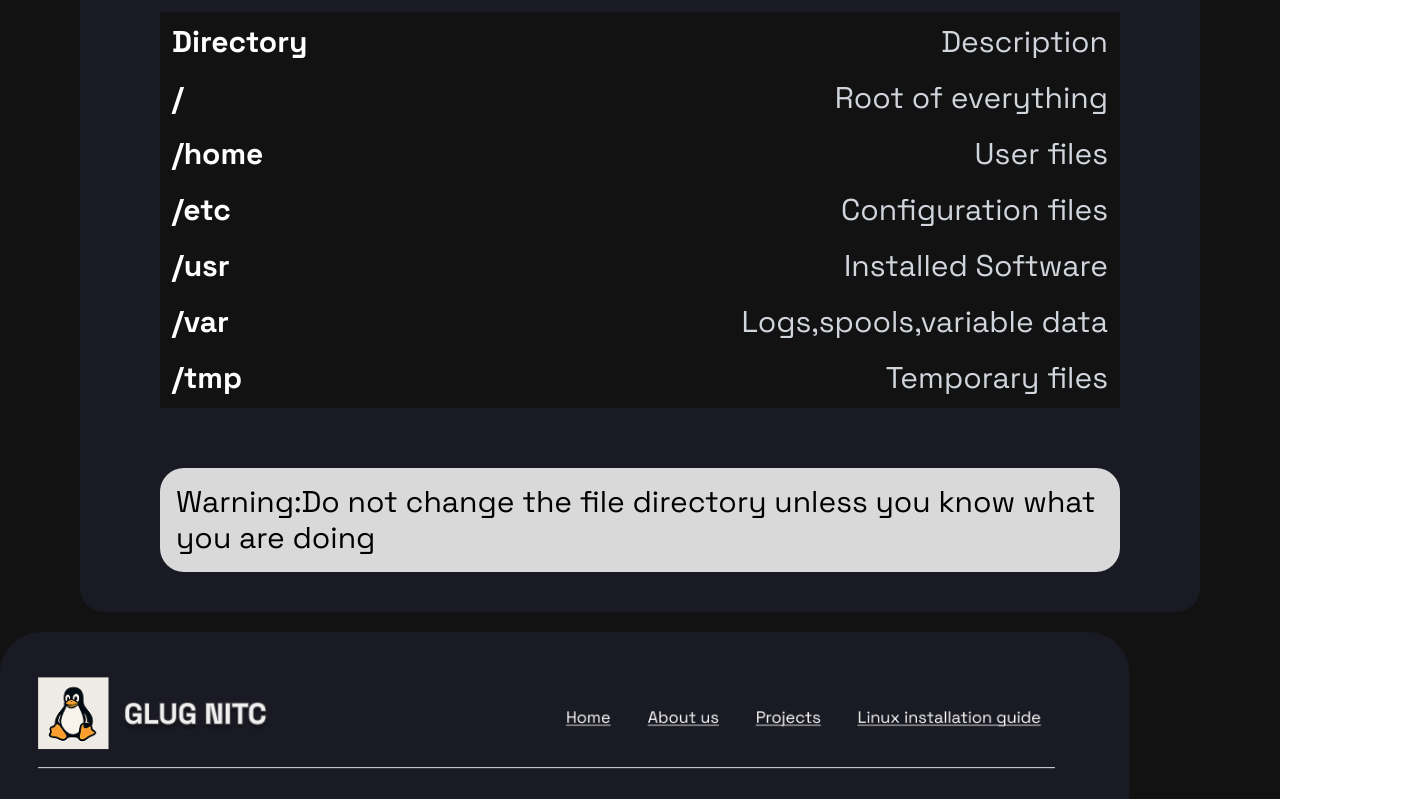
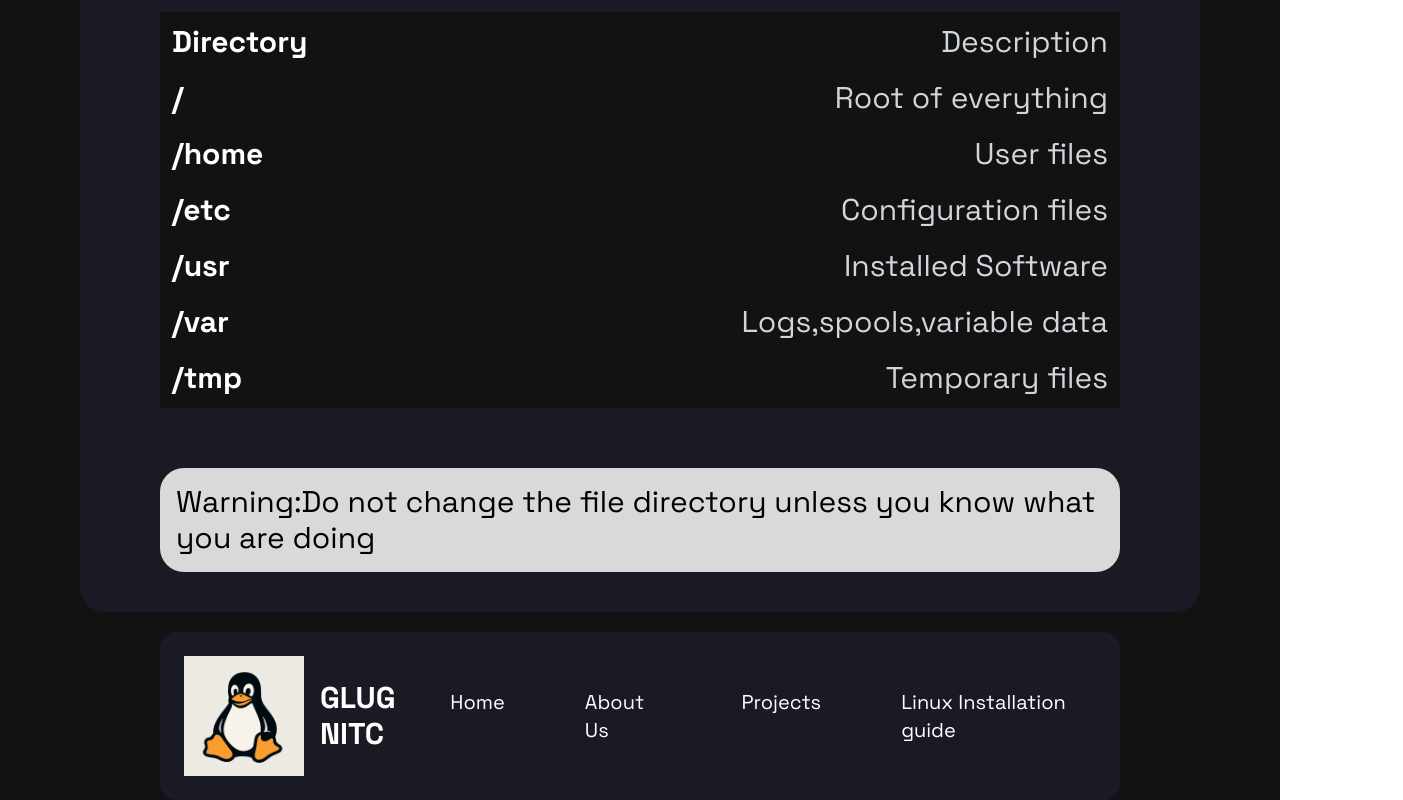
Before and after one commit to ZE206/GLUG-Website, a React (Vite) app: page /beginner-tutorials in a window 1280 px wide. Shown: the part 7641-8441 px from the top of the page, 1403 px wide, since content can reach past the window. Built offline with nearby package versions, Linux system fonts and the light colour scheme.

Commit message:
remade footer for better responsiveness

```diff
--- a/src/components/Beginner_tut/beg.tsx
+++ b/src/components/Beginner_tut/beg.tsx
@@ -29,7 +29,7 @@ function terminalcode(str:string, str1:string = "",isgreentext:boolean = false){
 }
 function Beginner(){
     return(
-        <div className='flex font-primary bg  gap-5 flex-col items-center text-white'>
+        <div className='flex font-primary bg w-full gap-5 flex-col items-center text-white'>
             <Navbar/>
             <div className=' flex text-3xl flex-col gap-10 items-center justify-around w-7/8'>
                 <div className='w-full flex flex-col container px-10  py-5 rounded-3xl items-center gap-5'>
--- a/src/components/Footer.tsx
+++ b/src/components/Footer.tsx
@@ -2,20 +2,22 @@ import { Link } from "react-router";
 
 const Footer=()=>{
     return (
-        <div className="flex justify-center relative">
-            <img src="src/assets/Footer.png" alt="Footer" />
+        <div className=" container text-xl rounded-2xl  flex justify-between relative w-3/4  mx-auto p-6 text-white items-center">
+            <div className="flex gap-4 items-center text-3xl font-bold"><img src="src/assets/pengu_whitebg.png" alt="Footer" className="h-30" />GLUG NITC</div>
+            <div className="flex justify-between gap-20">
             <Link to="/">
-                <button className="bg-transparent  absolute top-[5rem] left-[53.7rem] h-[2rem] w-[4.5rem] cursor-pointer"></button>
+                Home
             </Link>
             <Link to="/about">
-                <button className="bg-transparent  absolute top-[5rem] left-[59.8rem] h-[2rem] w-[5.4rem] cursor-pointer"></button>
+                About Us
             </Link>
             <Link to="/projects">
-                <button className="bg-transparent  absolute top-[5rem] left-[67rem] h-[2rem] w-[5.4rem] cursor-pointer"></button>
+                Projects
             </Link>
             <Link to="/linux-guide">
-                <button className="bg-transparent  absolute top-[5rem] left-[74rem] h-[2rem] w-[13.7rem] cursor-pointer"></button>
+              Linux Installation guide
             </Link>
+            </div>
         </div>
     )
 }
```
Also changed, not shown: src/assets/pengu_whitebg.png (added).
